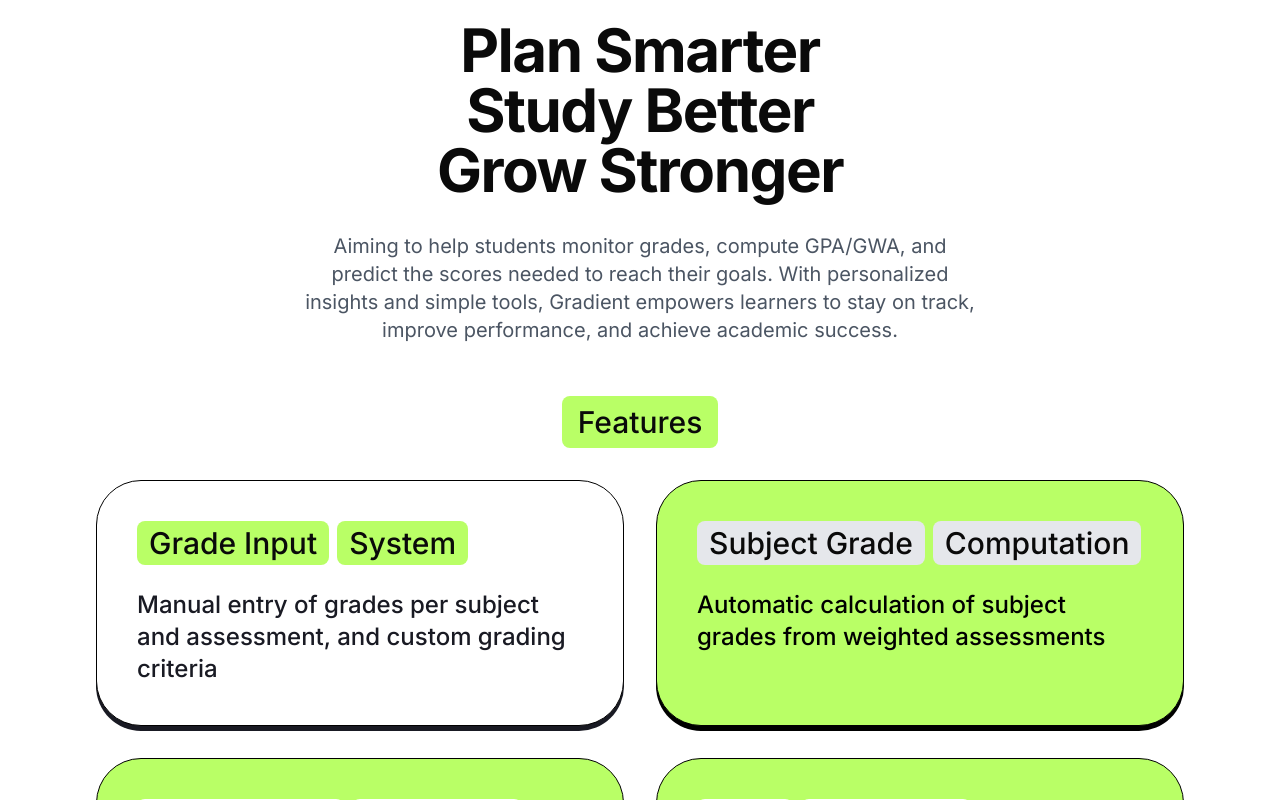
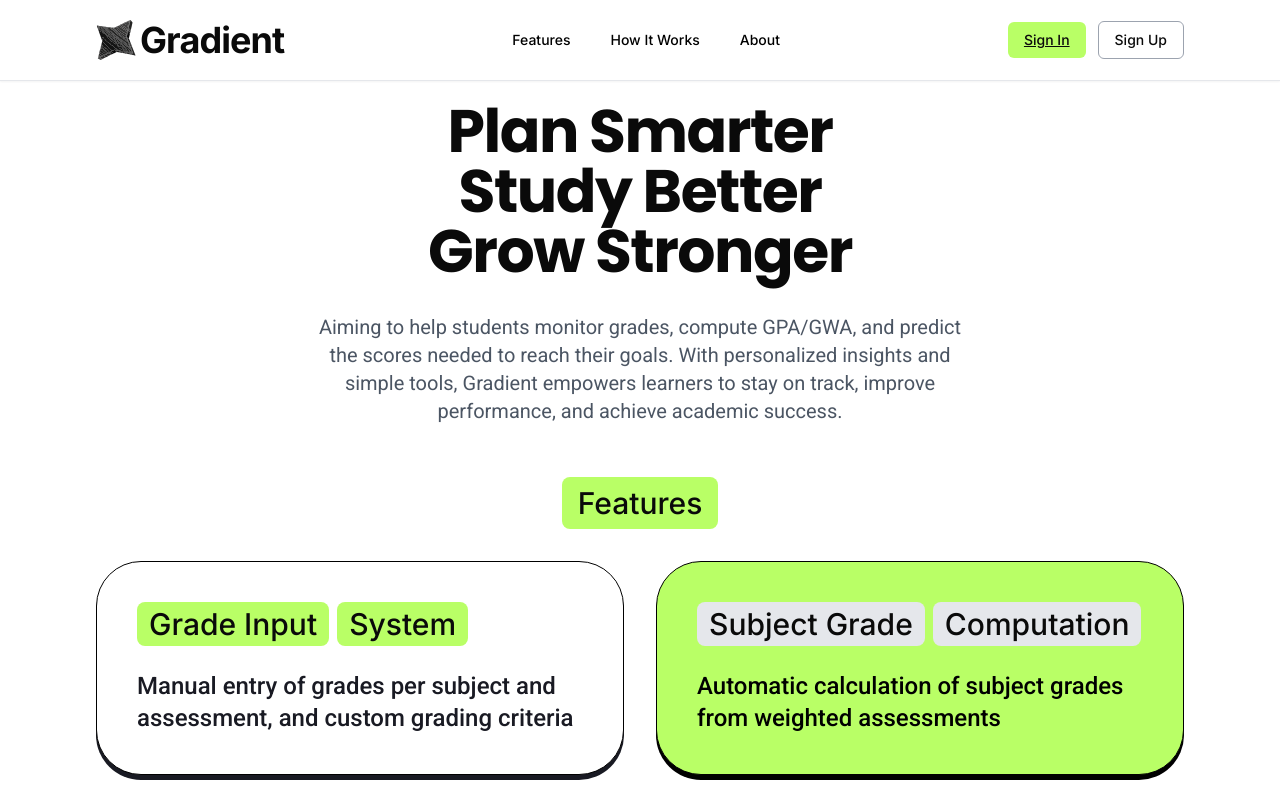
Before and after one commit to BinongoIsrael/academic-tracker, a Next.js app: page / in a window 1280 px wide. Shown: the top 800 px of the page. Built offline with nearby package versions, Linux system fonts and the light colour scheme.

Commit message:
refactor layout to include multiple font styles and add navbar to root layout

```diff
--- a/app/layout.tsx
+++ b/app/layout.tsx
@@ -1,12 +1,39 @@
 import type { Metadata } from "next";
-import { Inter } from "next/font/google";
+import { Inter, Poppins, Roboto, Space_Grotesk } from "next/font/google";
 import "./globals.css";
 import { cn } from "@/lib/utils"
-const inter = Inter({ subsets: ["latin"] });
+import Navbar from "@/components/Navbar";
+
+const inter = Inter({
+  subsets: ["latin"],
+  variable: '--font-inter',
+  display: 'swap',
+});
+
+const poppins = Poppins({
+  weight: ['400', '500', '600', '700'],
+  subsets: ["latin"],
+  variable: '--font-poppins',
+  display: 'swap',
+});
+
+const roboto = Roboto({
+  weight: ['400', '500', '700'],
+  subsets: ["latin"],
+  variable: '--font-roboto',
+  display: 'swap',
+});
+
+const spaceGrotesk = Space_Grotesk({
+  weight: ['400', '500', '600', '700'],
+  subsets: ["latin"],
+  variable: '--font-space-grotesk',
+  display: 'swap',
+});
 
 export const metadata: Metadata = {
-  title: "Create Next App",
-  description: "Generated by create next app",
+  title: "Gradient - Plan Smarter, Study Better, Grow Stronger",
+  description: "Track grades, compute GPA/GWA, and predict scores needed to reach your goals. Personalized insights for academic success.",
 };
 
 export default function RootLayout({
@@ -16,7 +43,17 @@
 }>) {
   return (
     <html lang="en">
-      <body className={cn("bg-background", inter.className )}>{children}</body>
+      <body className={cn(
+        "bg-background",
+        inter.variable,
+        poppins.variable,
+        roboto.variable,
+        spaceGrotesk.variable,
+        inter.className
+      )}>
+        <Navbar />
+        {children}
+      </body>
     </html>
   );
 }
```
